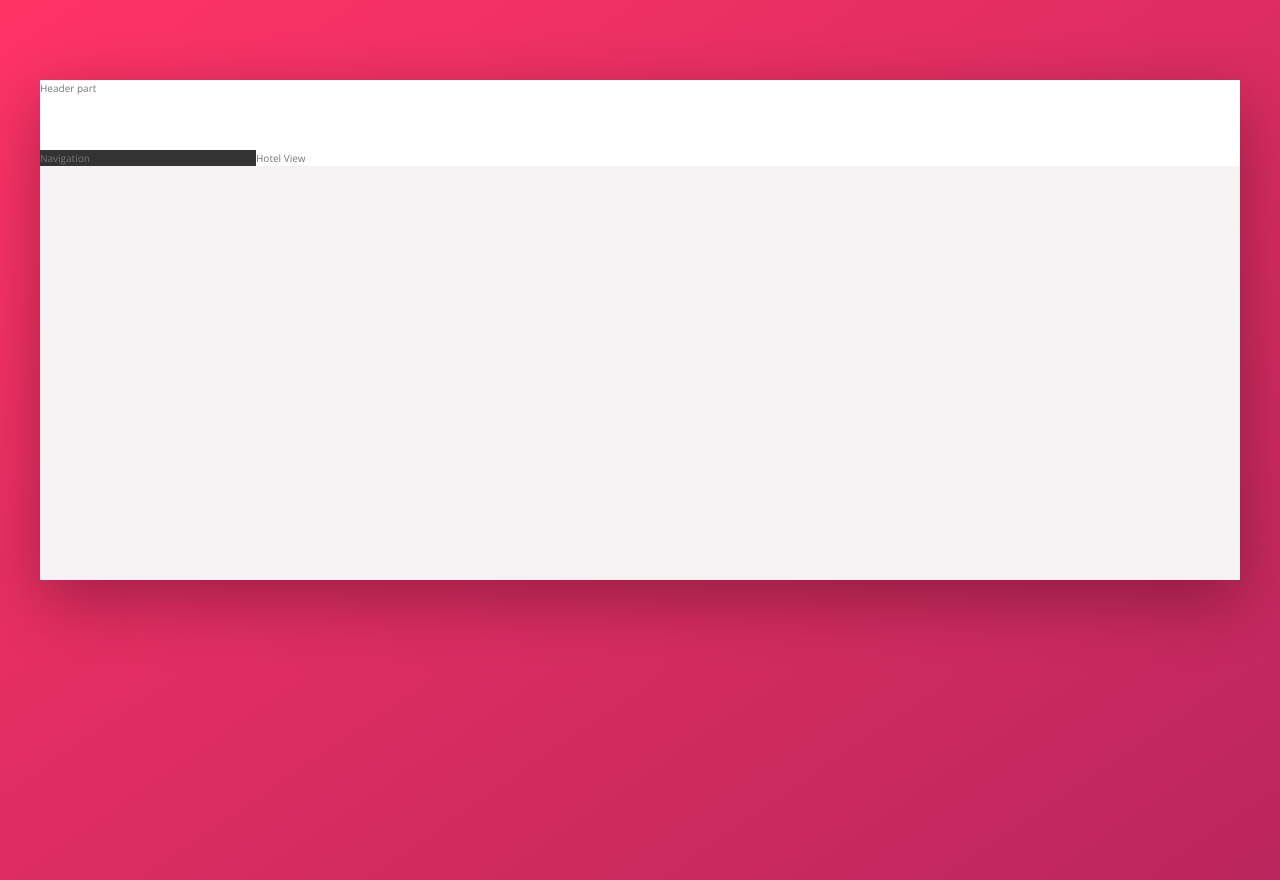
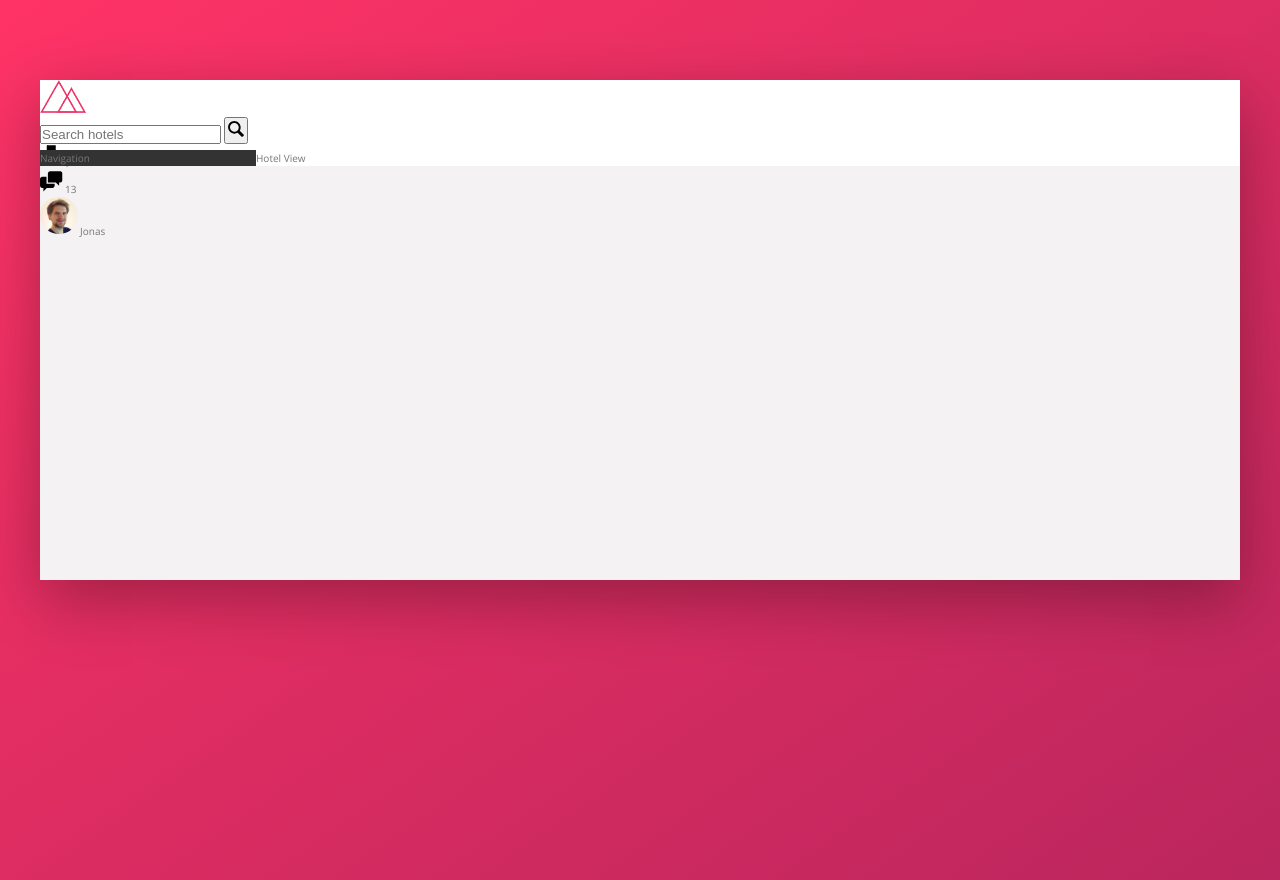
Before and after one commit to ngolam2011/trillo, a website: page index.html in a window 1280 px wide. Drawn offline with nearby package versions, Linux system fonts and the light colour scheme; files that its build step writes are made by us from their sources.

Commit message:
Learning Note 	Formatting rawly components; 	How to use sgv in html 	How to sketch out elements in html.

```diff
--- a/index.html
+++ b/index.html
@@ -12,7 +12,33 @@
 <body>
         <div class="container">
                 <header class="header">
-                        Header part
+                        <img class="logo" src="img/logo.png" alt="trillo logo">
+                        <form class="search" action="#">
+                                <input class="search__input" type="text" placeholder="Search hotels">
+                                <button class="search__button">
+                                        <svg class="search__icon">
+                                                <use xlink:href="img/sprite.svg#icon-magnifying-glass"></use>
+                                        </svg>
+                                </button>
+                        </form>
+                        <nav class="user-nav">
+                                <div class="user-nav__icon-box">
+                                        <svg class="user-nav__icon">
+                                                <use xlink:href="img/sprite.svg#icon-bookmark"></use>
+                                        </svg>
+                                        <span class="user-nav__notification">7</span>
+                                </div>
+                                <div class="user-nav__icon-box">
+                                        <svg class="user-nav__icon">
+                                                <use xlink:href="img/sprite.svg#icon-chat"></use>
+                                        </svg>
+                                        <span class="user-nav__notification">13</span>
+                                </div>
+                                <div class="user-nav__user">
+                                        <img class="user-nav__user-photo" src="img/user.jpg" alt="User photo">
+                                        <span class="user-nav__user-name">Jonas</span>
+                                </div>
+                        </nav>
                 </header>
                 <div class="content">
                         <nav class="sidebar">
--- a/sass/_components.scss
+++ b/sass/_components.scss
@@ -0,0 +1,45 @@
+//////////////////////////////////
+////////////LOGO
+.logo {
+        height: 3.25rem;
+}
+//////////////////////////////////
+////////////SEARCH BOX
+.search {
+        &__input {
+        }
+
+        &__button {
+        }
+
+        &__icon {
+                height: 2rem;
+                width: 2rem;
+        }
+}
+//////////////////////////////////
+////////////USER NAVIGATION
+
+.user-nav {
+        &__icon-box {
+        }
+
+        &__icon {
+                height: 2.25rem;
+                width: 2.25rem;
+        }
+
+        &__notification {
+        }
+
+        &__user {
+        }
+
+        &__user-photo {
+                height: 3.75rem;
+                border-radius: 50%;
+        }
+
+        &__user-name {
+        }
+}
```
